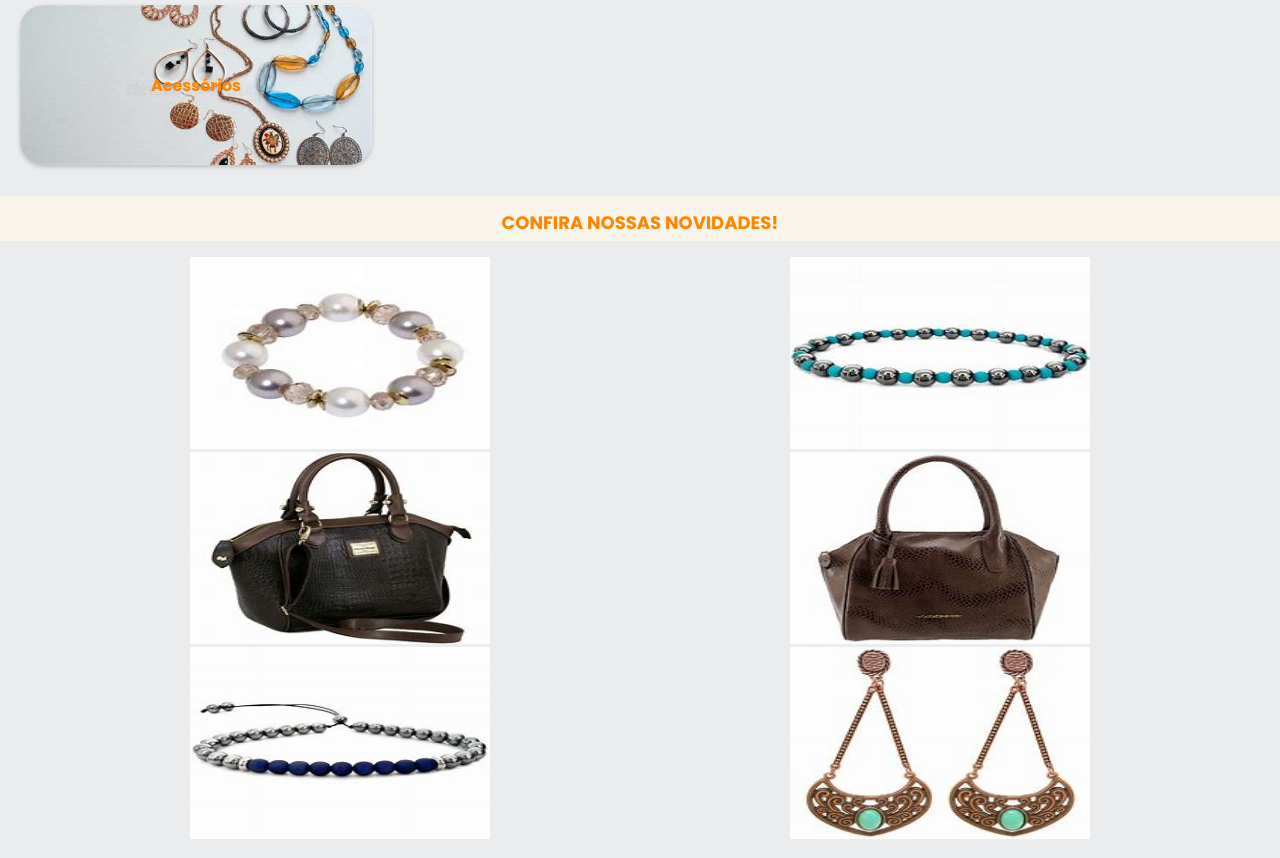
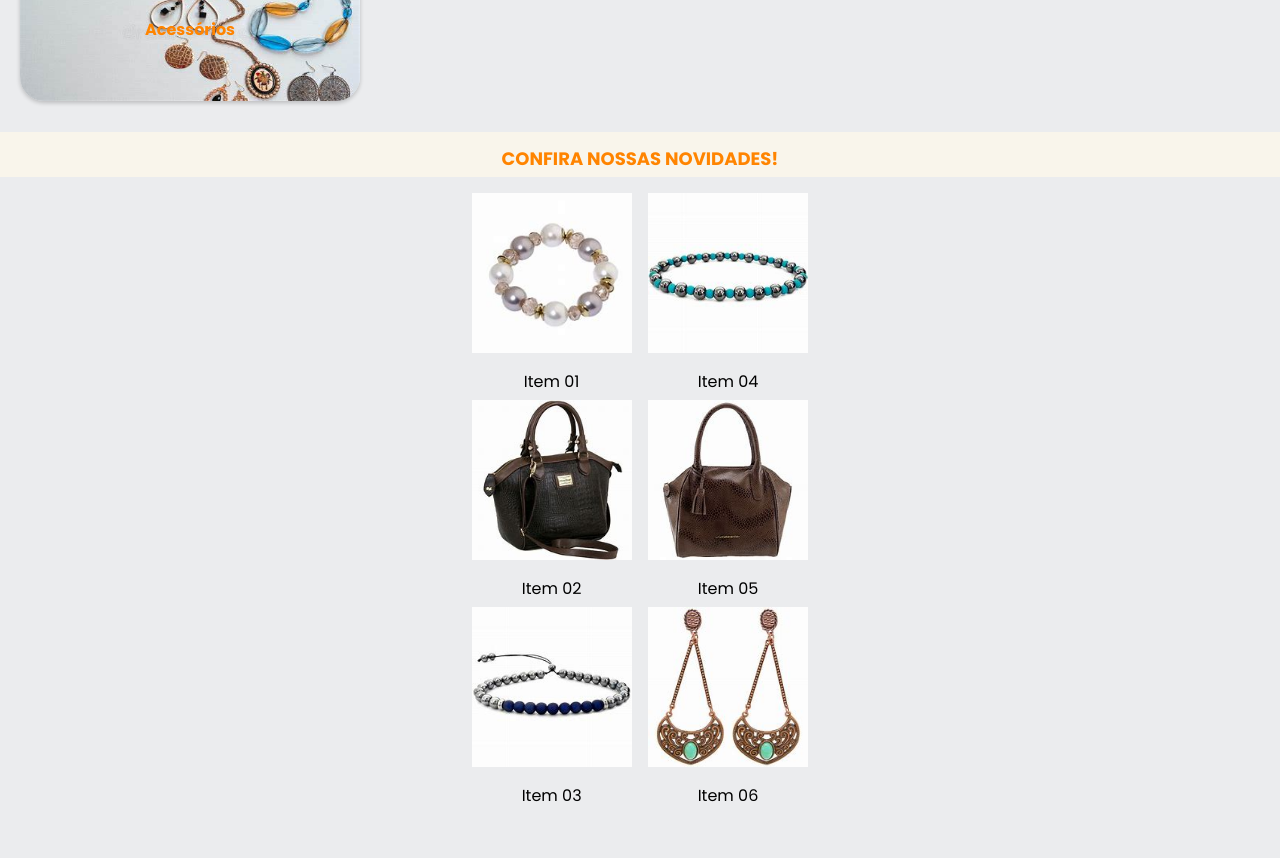
Before and after one commit to Liverton/TodaLindaV1, a plain HTML site: page index.html in a window 1280 px wide. Shown: the part 820-1678 px from the top of the page. After the commit the page ends 1650 px from the top, so only its background shows below. Drawn offline with Linux system fonts and the light colour scheme.

Commit message:
Ritirada de algumas div's por <li>, algumas alterações no css com retirada de algumas redundâncias.

```diff
--- a/index.html
+++ b/index.html
@@ -4,12 +4,13 @@
 <head>
     <meta charset="UTF-8">
     <meta name="viewport" content="width=device-width, initial-scale=1.0">
-    <title>TodaLinda</title>
     <link rel="stylesheet" href="reset.css">
     <link rel="preconnect" href="https://fonts.googleapis.com">
     <link rel="preconnect" href="https://fonts.gstatic.com" crossorigin>
     <link href="https://fonts.googleapis.com/css2?family=Poppins:wght@300;400;500;700&display=swap" rel="stylesheet">
     <link rel="stylesheet" href="styles.css">
+
+    <title>TodaLinda</title>
 </head>
 
 <body>
@@ -89,18 +90,39 @@
     <section class="card__novidades">
 
         <h2 class="novidades__titulo">Confira nossas novidades!</h2>
+
         <div class="novidades__container">
-            <!-- 1º coluna -->
             <div class="novidades__coluna">
-                <img src="img/biju01.jpg" class="novidades__imagem" alt="Imagem Bijuterias">
-                <img src="img/bolsa01.jpg" class="novidades__imagem" alt="Imagem Bolsas">
-                <img src="img/biju03.jpg" class="novidades__imagem" alt="Imagem Bijuterias">
+                <ul class="novidades__lista">
+                    <li>
+                        <a href="#"><img src="img/biju01.jpg" class="novidades__imagem" alt="Imagem Bijuterias"></a>
+                        <h3 class="novidades__texto">Item 01</h3>
+                    </li>
+                    <li>
+                        <a href="#"><img src="img/bolsa01.jpg" class="novidades__imagem" alt="Imagem Bolsas"></a>
+                        <h3 class="novidades__texto">Item 02</h3>
+                    </li>
+                    <li>
+                        <a href="#"><img src="img/biju03.jpg" class="novidades__imagem" alt="Imagem Bijuterias"></a>
+                        <h3 class="novidades__texto">Item 03</h3>
+                    </li>
+                </ul>
             </div>
-            <!-- 2º coluna -->
             <div class="novidades__coluna">
-                <img src="img/biju04.jpg" class="novidades__imagem" alt="Imagem Bijuterias">
-                <img src="img/bolsa02.jpg" class="novidades__imagem" alt="Imagem Bolsas">
-                <img src="img/biju05.jpg" class="novidades__imagem" alt="Imagem Bijuterias">
+                <ul class="novidades__lista">
+                    <li>
+                        <a href="#"><img src="img/biju04.jpg" class="novidades__imagem" alt="Imagem Bijuterias"></a>
+                        <h3 class="novidades__texto">Item 04</h3>
+                    </li>
+                    <li>
+                        <a href="#"><img src="img/bolsa02.jpg" class="novidades__imagem" alt="Imagem Bolsas"></a>
+                        <h3 class="novidades__texto">Item 05</h3>
+                    </li>
+                    <li>
+                        <a href="#"><img src="img/biju05.jpg" class="novidades__imagem" alt="Imagem Bijuterias"></a>
+                        <h3 class="novidades__texto">Item 06</h3>
+                    </li>
+                </ul>
             </div>
         </div>
     </section>
--- a/styles/novidades.css
+++ b/styles/novidades.css
@@ -1,6 +1,3 @@
-.card__novidades {
-    text-align: center;
-}
 
 .novidades__titulo {
     color: var(--cor-laranja);
@@ -19,16 +16,15 @@
     padding: 1em;
 }
 
-.novidades.coluna {
-    display: flex;
-    flex-direction: column;
-    align-items: center;
-    flex: 1;
-}
-
 .novidades__imagem {
     width: 100%;
     max-width: 300px;
-    height: 12em;
+    height: 10em;
     align-self: center;
 }
+
+.novidades__texto {
+    padding: 10px;
+    text-align: center;
+    margin-top: 0.5em;
+}
--- a/styles/produtos.css
+++ b/styles/produtos.css
@@ -18,16 +18,13 @@
 }
 
 .descricao__item {
-    display: flex;
     flex-direction: column;
-    align-items: center;
-    text-align: center;
     position: relative;
 }
 
 .descricao__item img {
-    width: 22em;
-    max-height: 10em;
+    width: 42.5vh;
+    max-height: 9em;
     border: 1px;
     border-radius: 24px;
     overflow: hidden;
```
